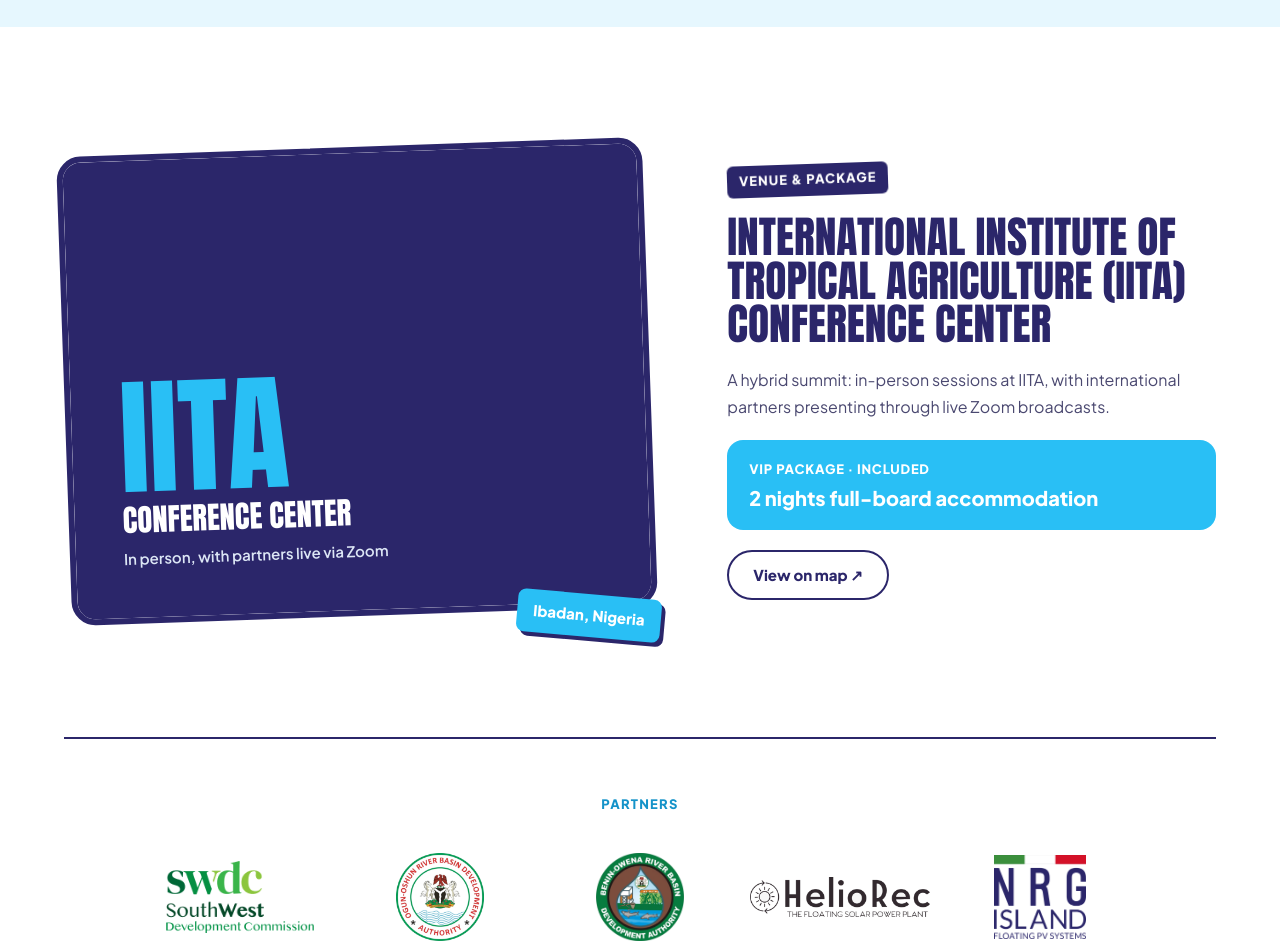
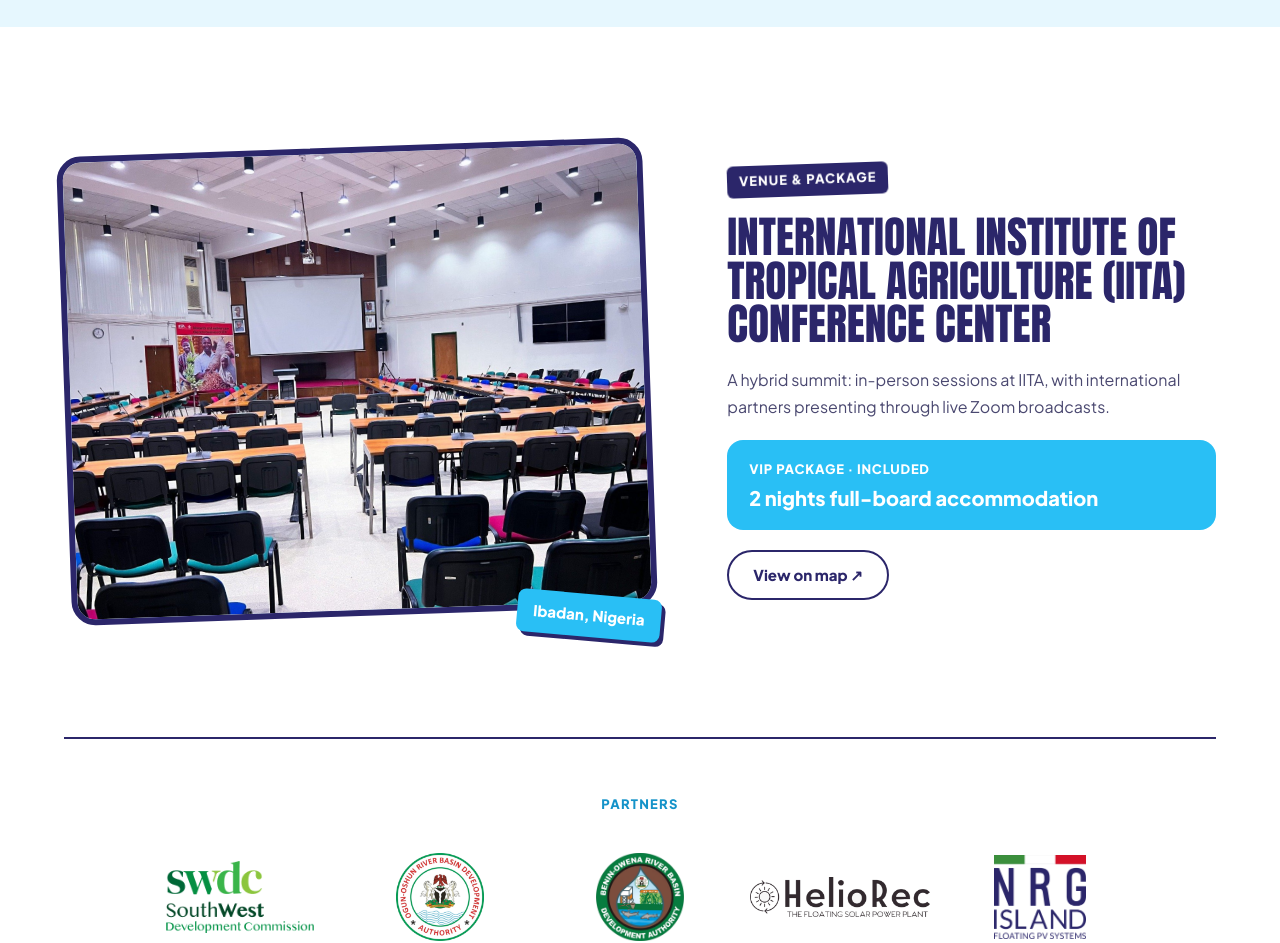
Before and after one commit to Prudentdev-xyz/swfpv-summit-web, a Next.js app: page / in a window 1280 px wide. Shown: the part 6100-7043 px from the top of the page. Built offline with nearby package versions, Linux system fonts and the light colour scheme.

Commit message:
Show the IITA Conference Center hall photo in the venue section

```diff
--- a/components/sections/venue.tsx
+++ b/components/sections/venue.tsx
@@ -1,9 +1,6 @@
 import Image from "next/image";
 import { SecondaryButton } from "@/components/buttons/secondary-button";
 import { DISPLAY, GUTTER, SECTION_Y, TAG } from "@/lib/styles";
-
-/** Set to a file in /public (e.g. "/venue-iita.jpg") to replace the venue panel with a photo. */
-const VENUE_PHOTO: string | null = null;
 
 export function Venue() {
   return (
@@ -13,25 +10,13 @@
     >
       <div data-reveal="" className="relative">
         <div className="relative aspect-[5/4] -rotate-2 overflow-hidden rounded-3xl border-[6px] border-navy bg-ice">
-          {VENUE_PHOTO ? (
-            <Image
-              src={VENUE_PHOTO}
-              alt="IITA Conference Center, Ibadan"
-              fill
-              sizes="(min-width: 960px) 55vw, 100vw"
-              className="scale-[1.2] object-cover"
-            />
-          ) : (
-            <div className="flex h-full flex-col items-start justify-end gap-3 bg-navy p-[clamp(24px,4vw,48px)] text-white">
-              <span className="font-display text-[clamp(72px,10vw,160px)] leading-[.85] text-sky">IITA</span>
-              <span className="font-display text-[clamp(22px,2.4vw,36px)] leading-none uppercase">
-                Conference Center
-              </span>
-              <span className="text-[15px] font-semibold text-pale">
-                In person, with partners live via Zoom
-              </span>
-            </div>
-          )}
+          <Image
+            src="/venue-iita.jpg"
+            alt="Main hall of the IITA Conference Center, Ibadan, set with desks, microphones and a projector screen"
+            fill
+            sizes="(min-width: 960px) 55vw, 100vw"
+            className="object-cover"
+          />
         </div>
         <div className="absolute -right-2.5 -bottom-5 rotate-[5deg] rounded-lg bg-sky px-4 py-2.5 text-[15px] font-extrabold text-white shadow-[4px_4px_0_#2B266A] dark:shadow-[4px_4px_0_#FFFFFF]">
           Ibadan, Nigeria
```
Also changed, not shown: public/venue-iita.jpg (added).
